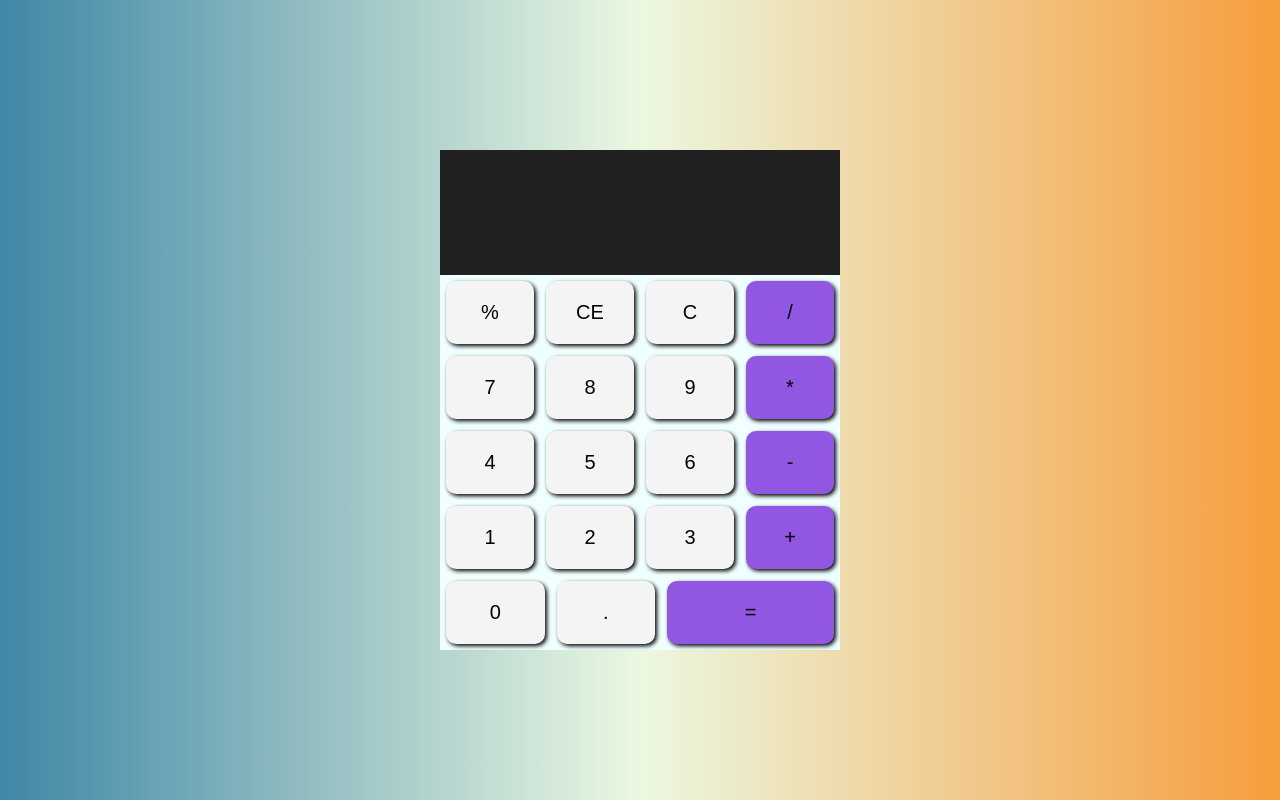
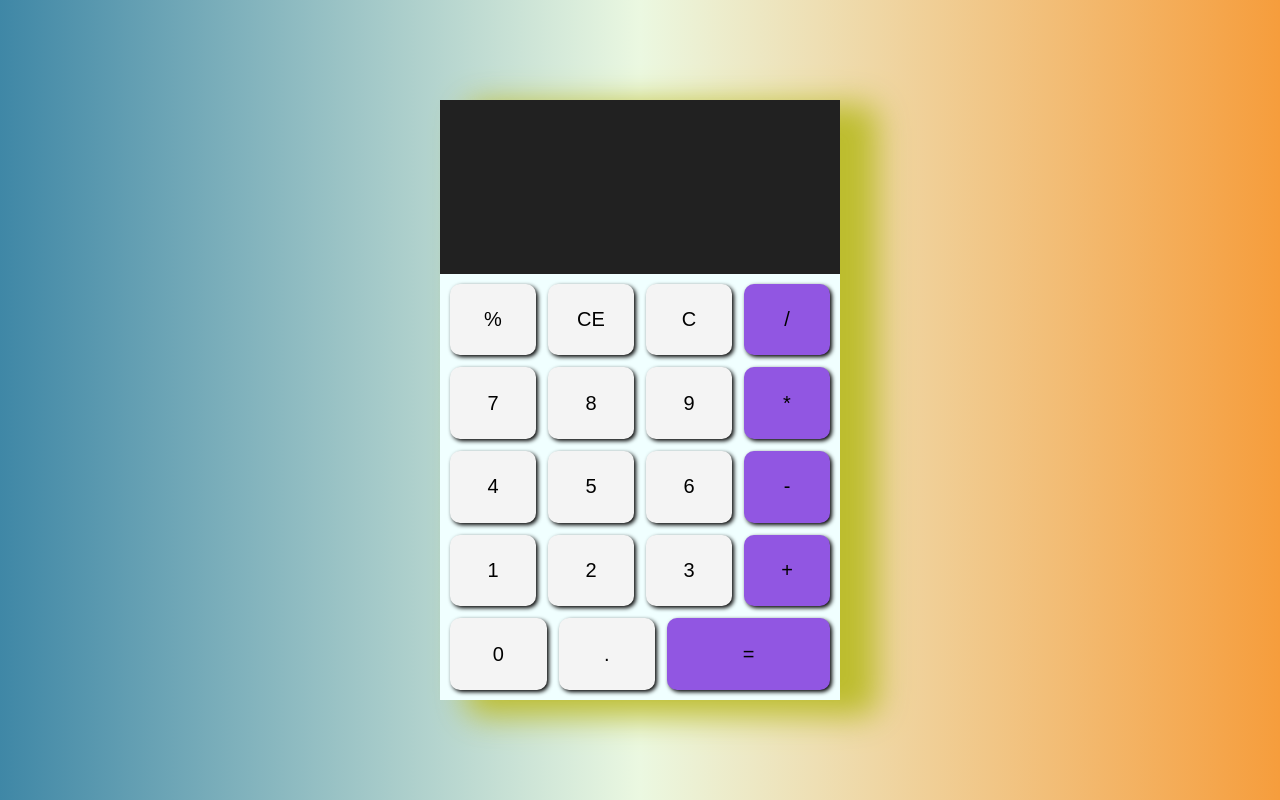
Before and after one commit to samirkhadka998/odin-calculator, a plain HTML site: page index.html in a window 1280 px wide. Drawn offline with Linux system fonts and the light colour scheme.

Commit message:
Condition for % but implemented to set zero(wip) ,added icon for title

```diff
--- a/css/style.css
+++ b/css/style.css
@@ -16,14 +16,16 @@
 }
 
 .calculator {
-    height: 500px;
+    height: 600px;
     width: 400px;
     /* background: aliceblue; */
-    /* border: 2px solid; */
+    /* border: 2px solid #488da9; */
+    border-radius: 10px;
     display: flex;
     flex-direction: column;
+    /* border-radius: 72px; */
     /* padding: 35px; */
-    /* box-shadow: 7px 10px #488da9, -1em 0 1.4em #bdbd2e; */
+    box-shadow: inset -5px 7px 0 5px #488da9, 2em 10px 2em 6px #bdbd2e;
 }
 
 .inputs {
@@ -33,7 +35,7 @@
     background: azure;
     /* justify-content: space-evenly; */
     /* gap: 10px; */
-    /* padding: 0px; */
+    padding: 4px;
     border: 0px solid #fff;
 }
 
@@ -43,7 +45,7 @@
     align-items: center;
     background: #212121;
     color: #fff;
-    /* padding: 17px; */
+    padding: 17px;
     flex-direction: column;
 }
 
--- a/index.html
+++ b/index.html
@@ -5,6 +5,7 @@
     <meta name="viewport" content="width=device-width, initial-scale=1.0">
     <title>Calculator</title>
     <link rel="stylesheet" href="css/style.css">
+    <link rel="shortcut icon" href="img/ceButton.png" type="image/x-icon">
     <script src="js/script.js" defer></script>
 </head>
 <body>
--- a/js/script.js
+++ b/js/script.js
@@ -26,6 +26,8 @@ function logInfo(e) {
             lastActionEqual = true;
             GetOperatorAndNumbers();
             break;
+
+        case "%":
 
         case "C":
             clear();
```
Also changed, not shown: img/ceButton.png (added).
